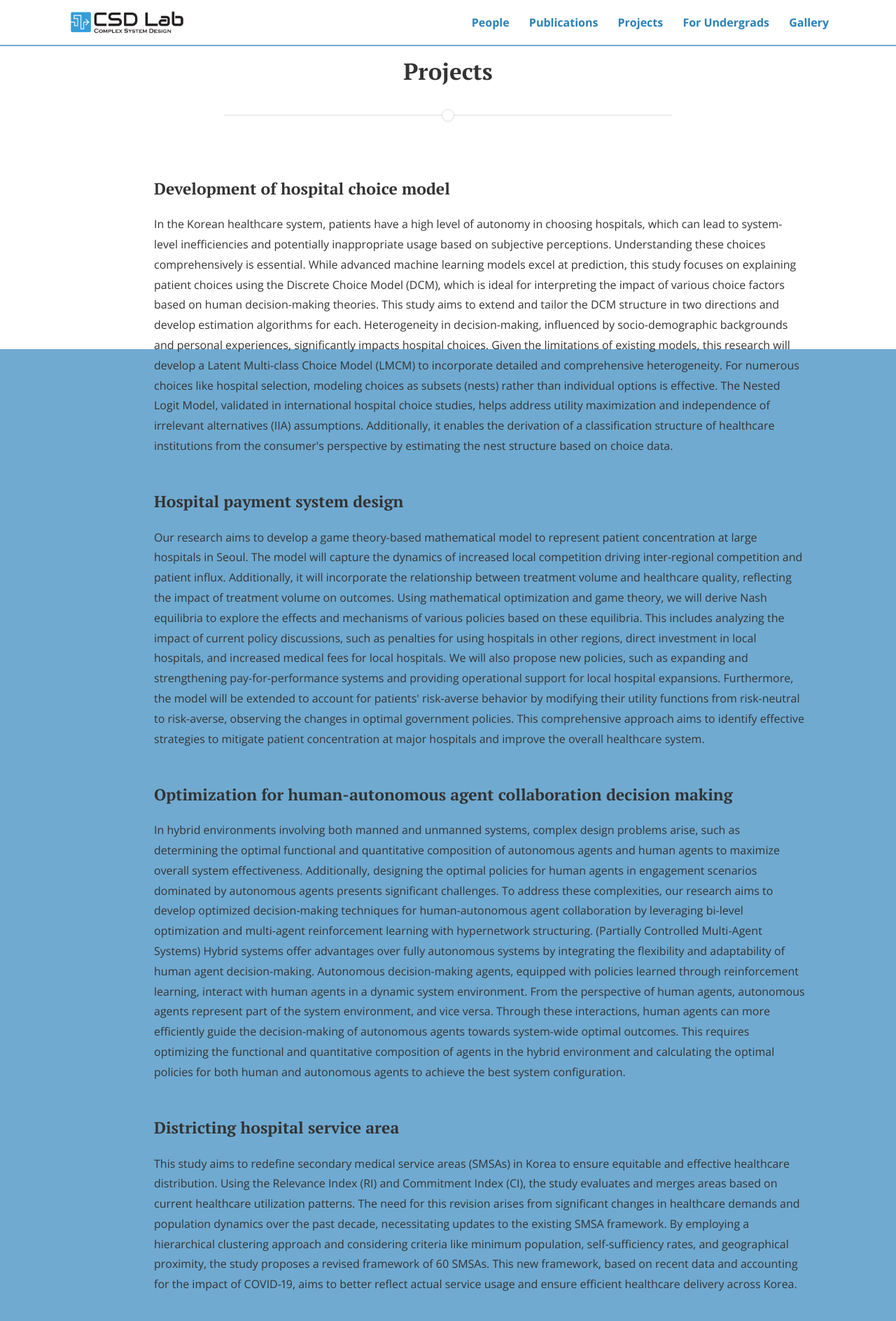
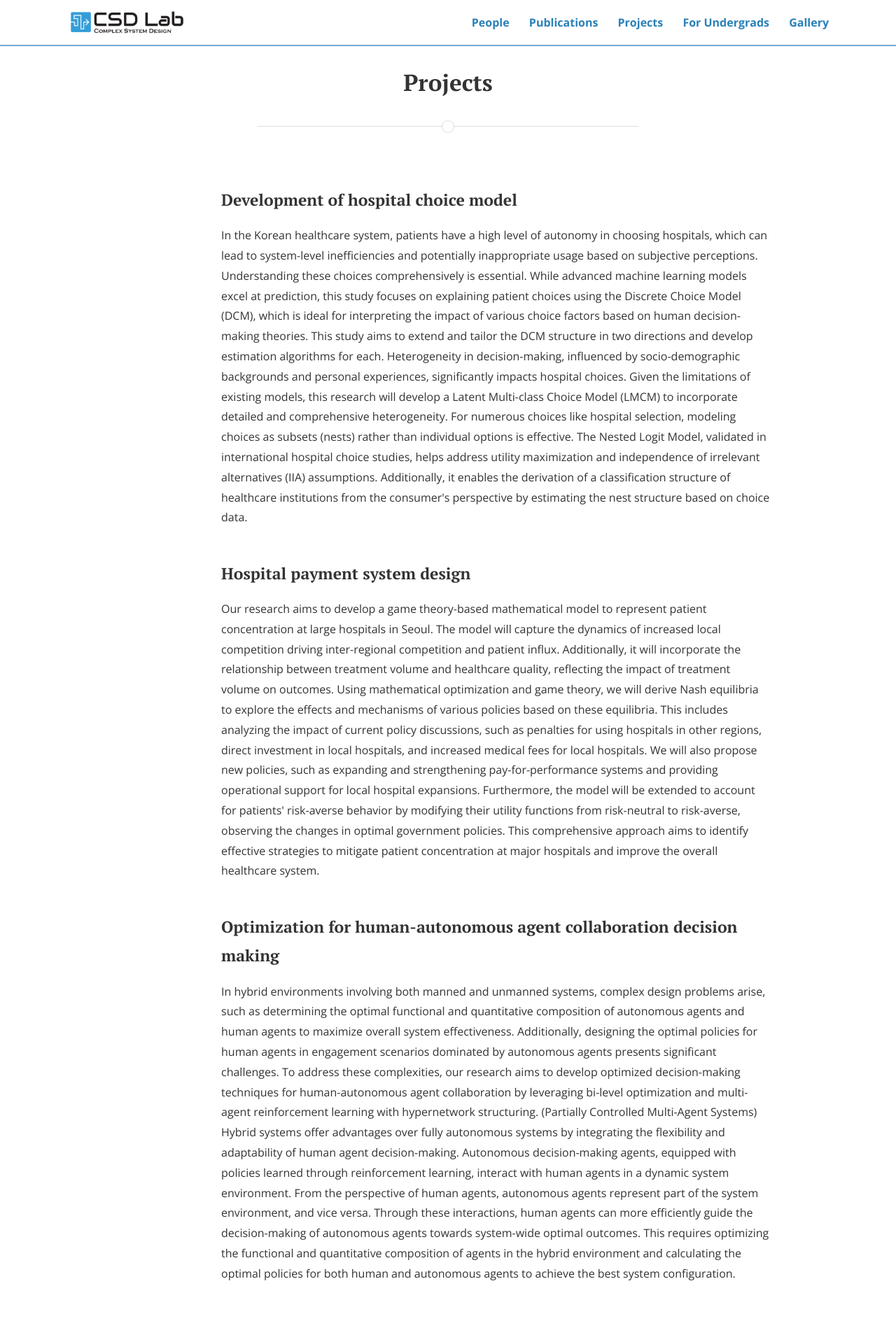
Before and after one commit to CSDlab-KAIST/csdlab-kaist.github.io, a Jekyll site: the page built from projects.html, in a window 1280 px wide. Shown: the top 1888 px of the page at 70% size. Built offline with Jekyll 4.4.1, drawn with Linux system fonts in a browser that asks for light colours; nearby versions of some CDN libraries.

Commit message:
Update projects.html

```diff
--- a/_layouts/projects.html
+++ b/_layouts/projects.html
@@ -1,7 +1,7 @@
 ---
 layout: default
 ---
-<div class="wrap-project">
+<div class="wrapper">
 <div class="page">
 
   <header class="post-header">
```
